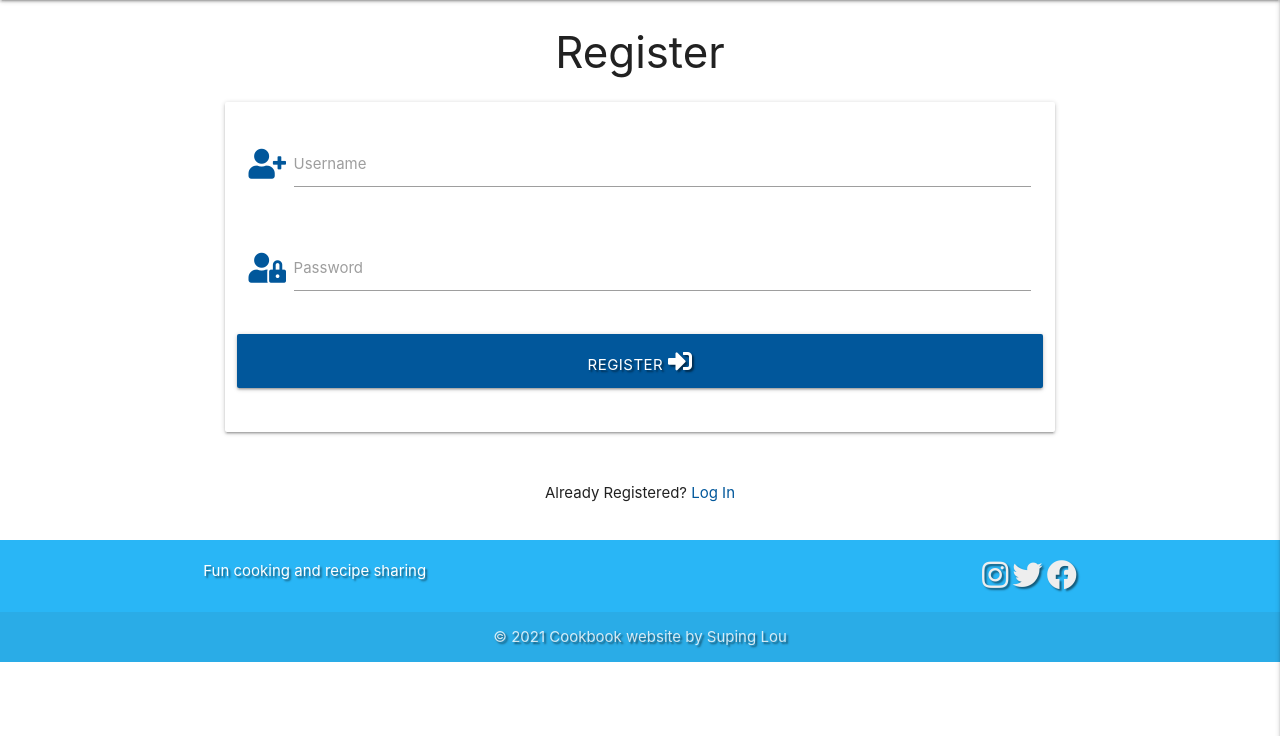
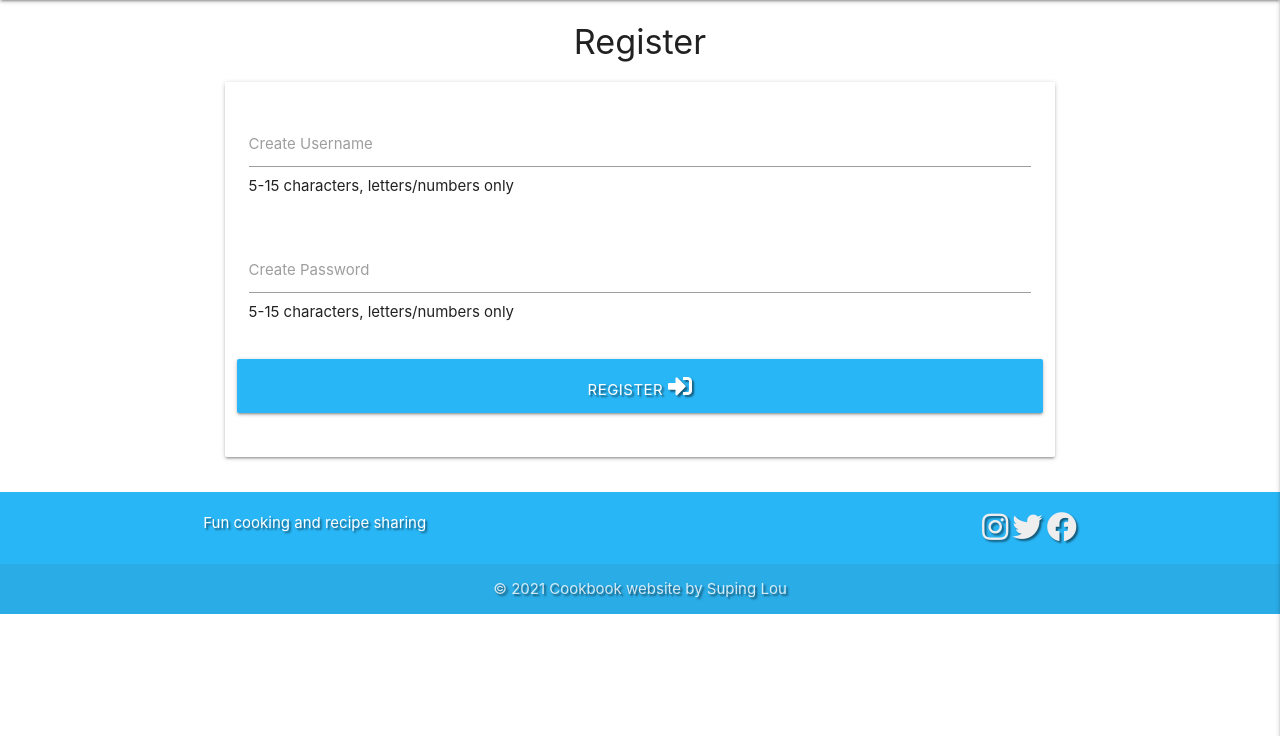
Before and after one commit to Code-Institute-Submissions/suping106-milestone3, a Flask app: page /register in a window 1280 px wide. Shown: the part 64-800 px from the top of the page. Run offline with Flask 2, Linux system fonts and the light colour scheme; some libraries are stand-ins or nearby versions.

Commit message:
Modified register.html

```diff
--- a/templates/register.html
+++ b/templates/register.html
@@ -1,32 +1,34 @@
 {% extends "base.html" %}
 {% block content %}
 
-    <h3 class="center-align">Register</h3>
+    <!-- Page Header -->
+    <h4 class="center-align page-header">Register</h4>
 
+    <!-- Signup Form -->
     <div class="row">
         <form class="col s12 m8 offset-m2" method="POST" action="{{ url_for('register') }}">
             <div class="card-panel">
-                <!-- username -->
+                <!-- Username -->
                 <div class="row">
 					<div class="input-field col s12">
-						<i class="fas fa-user-plus prefix light-blue-text text-darken-4"></i>
-						<input id="username" name="username" type="text" minlength="5"
+                        <input id="username" name="username" type="text" minlength="5"
                             maxlength="15" pattern="^[a-zA-Z0-9]{5,15}$" class="validate" required>
-						<label for="username">Username</label>
+                        <label for="username">Create Username</label>
+                        <span class="register-help">5-15 characters, letters/numbers only</span>
 					</div>
                 </div>
-                <!-- passowrd -->
+                <!-- Password -->
                 <div class="row">
                     <div class="input-field col s12">
-						<i class="fas fa-user-lock prefix light-blue-text text-darken-4"></i>
                         <input id="password" name="password" type="password" minlength="5"
                             maxlength="15" pattern="^[a-zA-Z0-9]{5,15}$" class="validate" required>
-                        <label for="password">Password</label>
+                        <label for="password">Create Password</label>
+                        <span class="register-help">5-15 characters, letters/numbers only</span>
                     </div>
                 </div>
-                <!-- register -->
+                <!-- Signup button -->
                 <div class="row">
-                    <button type="submit" class="col s12 btn-large light-blue darken-4 text-shadow">
+                    <button type="submit" class="col s12 btn-large light-blue lighten-1 text-shadow">
                         Register <i class="fas fa-sign-in-alt"></i>
                     </button>
                 </div>
@@ -34,13 +36,4 @@
         </form>
     </div>
 
-        <div class="row">
-        <div class="col s12">
-            <p class="center-align">
-                Already Registered?
-                <a href="{{ url_for('login') }}" class="light-blue-text text-darken-4">Log In</a>
-            </p>
-        </div>
-    </div>
-
 {% endblock %}
```
